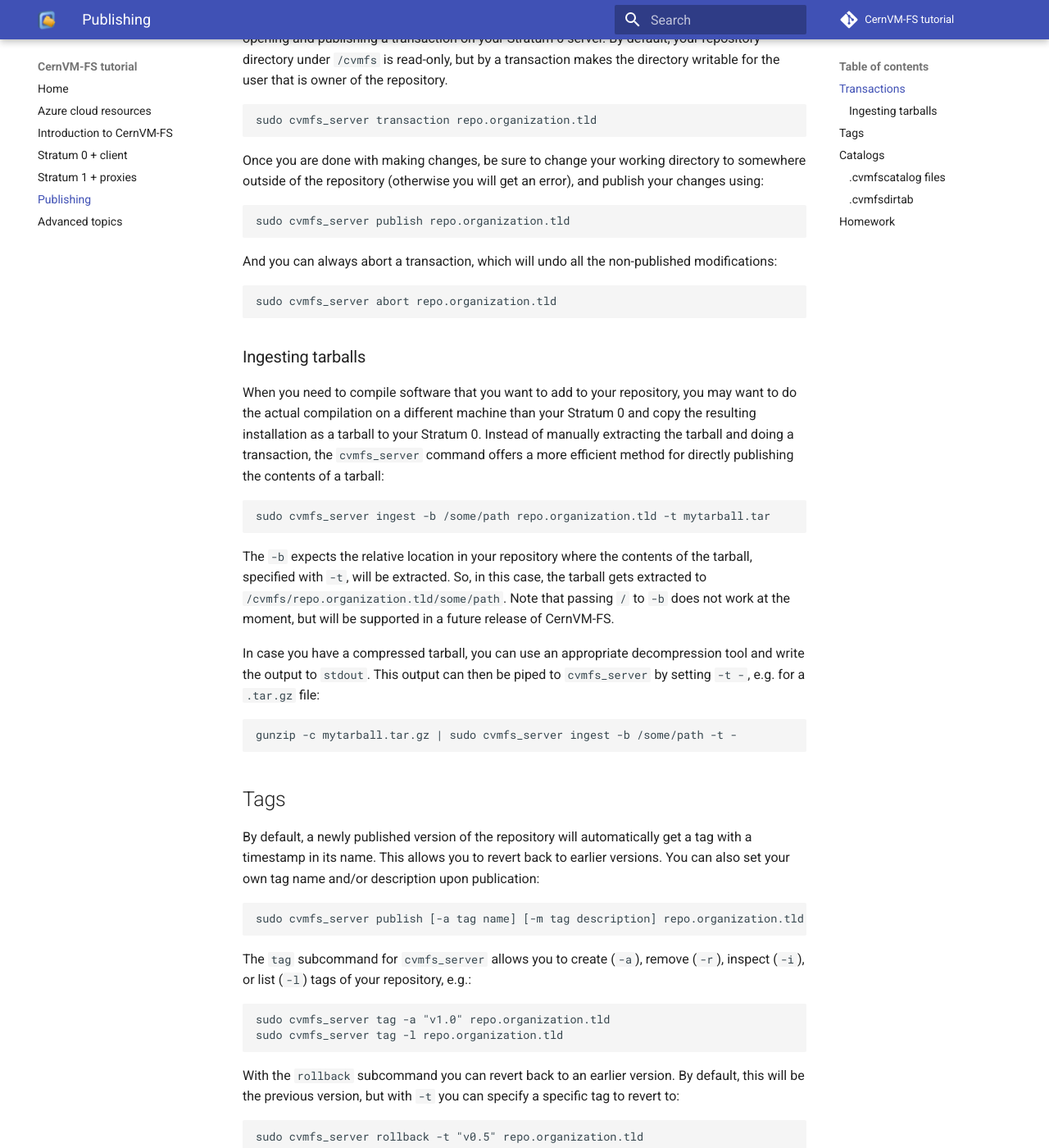
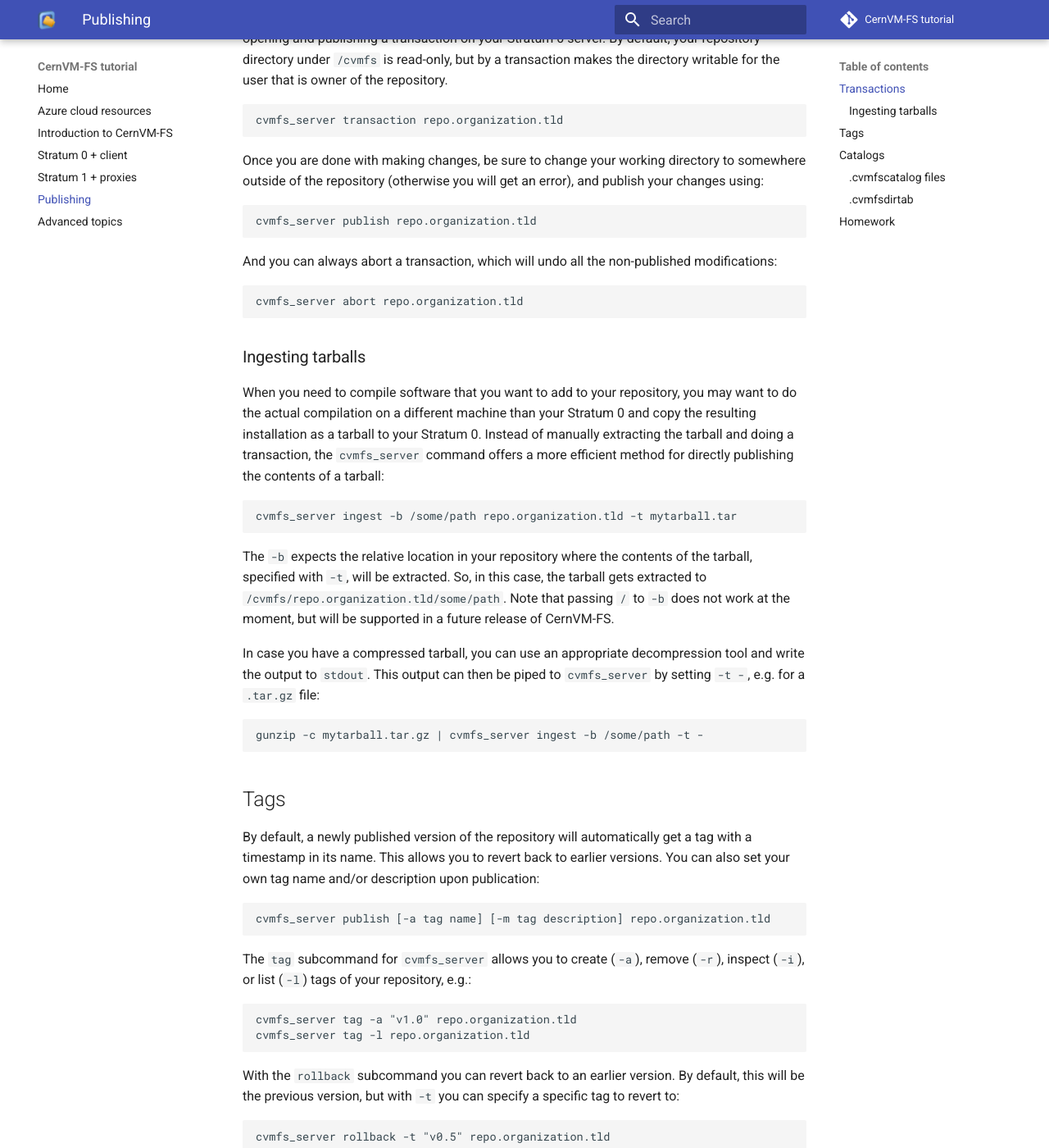
Before and after one commit to cvmfs-contrib/cvmfs-tutorial-2021, an MkDocs documentation site: the page built from docs/04_publishing.md, in a window 1280 px wide and 1400 px high, scrolled down 339 px. Shown: the whole window at 82% size. Built offline with MkDocs 1.6.1 and Material for MkDocs 9.7.7, drawn with Linux system fonts in a browser that asks for light colours; comment, search, counter and statistics services are not loaded.

Commit message:
suggestion: remove sudo whenever possible

````diff
--- a/docs/04_publishing.md
+++ b/docs/04_publishing.md
@@ -8,32 +8,32 @@
 As we already showed in a previous section, the easiest way to add files to your repository is by opening and publishing a transaction on your Stratum 0 server.
 By default, your repository directory under `/cvmfs` is read-only, but by a transaction makes the directory writable for the user that is owner of the repository.
 ```
-sudo cvmfs_server transaction repo.organization.tld
+cvmfs_server transaction repo.organization.tld
 ```
 
 Once you are done with making changes, be sure to change your working directory to somewhere outside of the
 repository (otherwise you will get an error), and publish your changes using:
 ```
-sudo cvmfs_server publish repo.organization.tld
+cvmfs_server publish repo.organization.tld
 ```
 
 And you can always abort a transaction, which will undo all the non-published modifications:
 ```
-sudo cvmfs_server abort repo.organization.tld
+cvmfs_server abort repo.organization.tld
 ```
 
 ### Ingesting tarballs
 
 When you need to compile software that you want to add to your repository, you may want to do the actual compilation on a different machine than your Stratum 0 and copy the resulting installation as a tarball to your Stratum 0. Instead of manually extracting the tarball and doing a transaction, the `cvmfs_server` command offers a more efficient method for directly publishing the contents of a tarball:
 ```
-sudo cvmfs_server ingest -b /some/path repo.organization.tld -t mytarball.tar
+cvmfs_server ingest -b /some/path repo.organization.tld -t mytarball.tar
 ```
 The `-b` expects the relative location in your repository where the contents of the tarball, specified with `-t`, will be extracted. So, in this case, the tarball gets extracted to `/cvmfs/repo.organization.tld/some/path`. Note that passing `/` to `-b` does not work at the moment, but will be supported in a future release of CernVM-FS.
 
 In case you have a compressed tarball, you can use an appropriate decompression tool and write the output to `stdout`.
 This output can then be piped to `cvmfs_server` by setting `-t -`, e.g. for a `.tar.gz` file:
 ```
-gunzip -c mytarball.tar.gz | sudo cvmfs_server ingest -b /some/path -t -
+gunzip -c mytarball.tar.gz | cvmfs_server ingest -b /some/path -t -
 ```
 
 
@@ -42,18 +42,18 @@
 By default, a newly published version of the repository will automatically get a tag with a timestamp in its name. This allows you to revert back to earlier versions.
 You can also set your own tag name and/or description upon publication:
 ```
-sudo cvmfs_server publish [-a tag name] [-m tag description] repo.organization.tld
+cvmfs_server publish [-a tag name] [-m tag description] repo.organization.tld
 ```
 
 The `tag` subcommand for `cvmfs_server` allows you to create (`-a`), remove (`-r`), inspect (`-i`), or list (`-l`) tags of your repository, e.g.:
 ```
-sudo cvmfs_server tag -a "v1.0" repo.organization.tld
-sudo cvmfs_server tag -l repo.organization.tld
+cvmfs_server tag -a "v1.0" repo.organization.tld
+cvmfs_server tag -l repo.organization.tld
 ```
 
 With the `rollback` subcommand you can revert back to an earlier version. By default, this will be the previous version, but with `-t` you can specify a specific tag to revert to:
 ```
-sudo cvmfs_server rollback -t "v0.5" repo.organization.tld
+cvmfs_server rollback -t "v0.5" repo.organization.tld
 ```
 
 ## Catalogs
````
Also changed, not shown: docs/02_stratum0_client.md (+2 -3 lines), docs/03_stratum1_proxies.md (+1 -1 lines), docs/05_advanced.md (+4 -5 lines).
